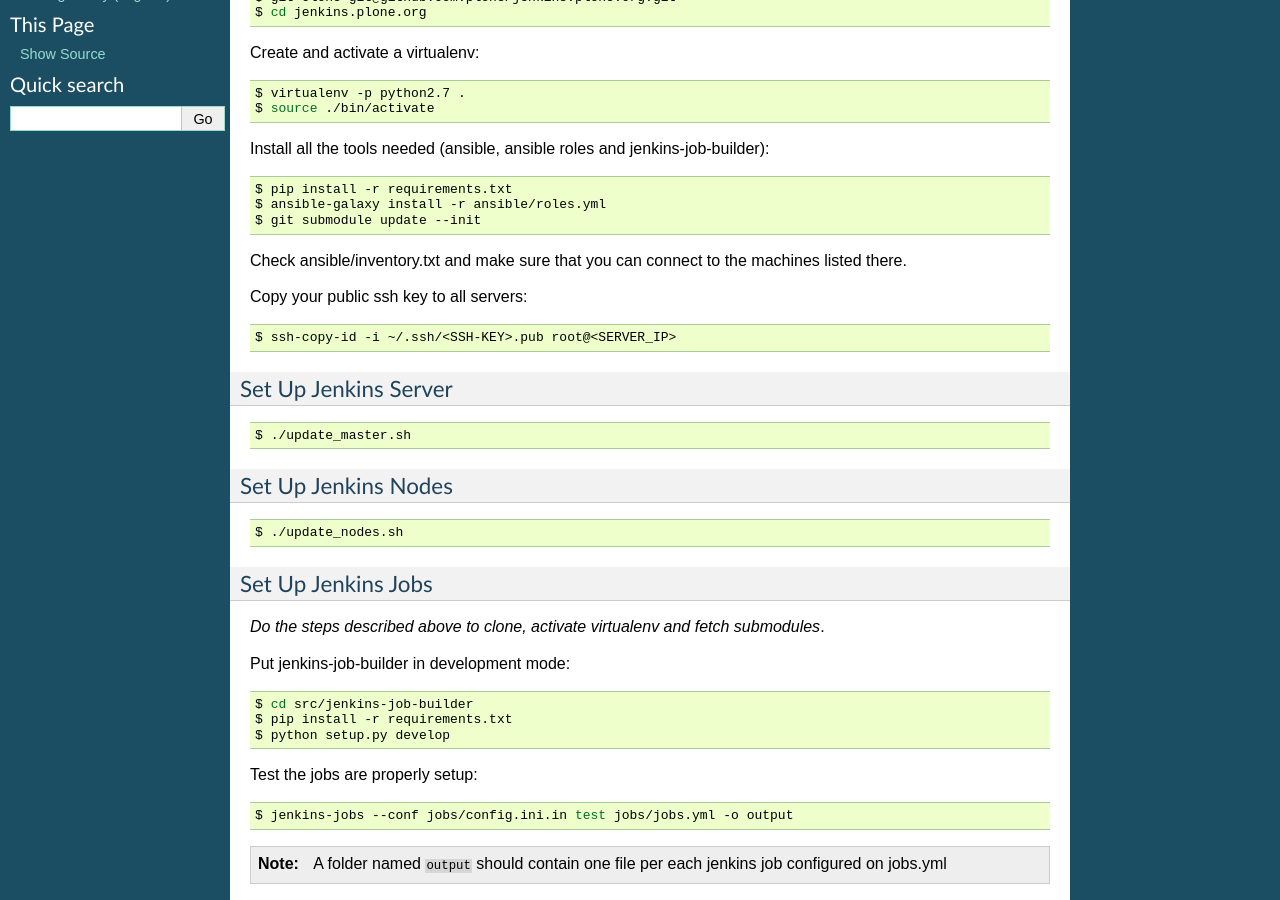
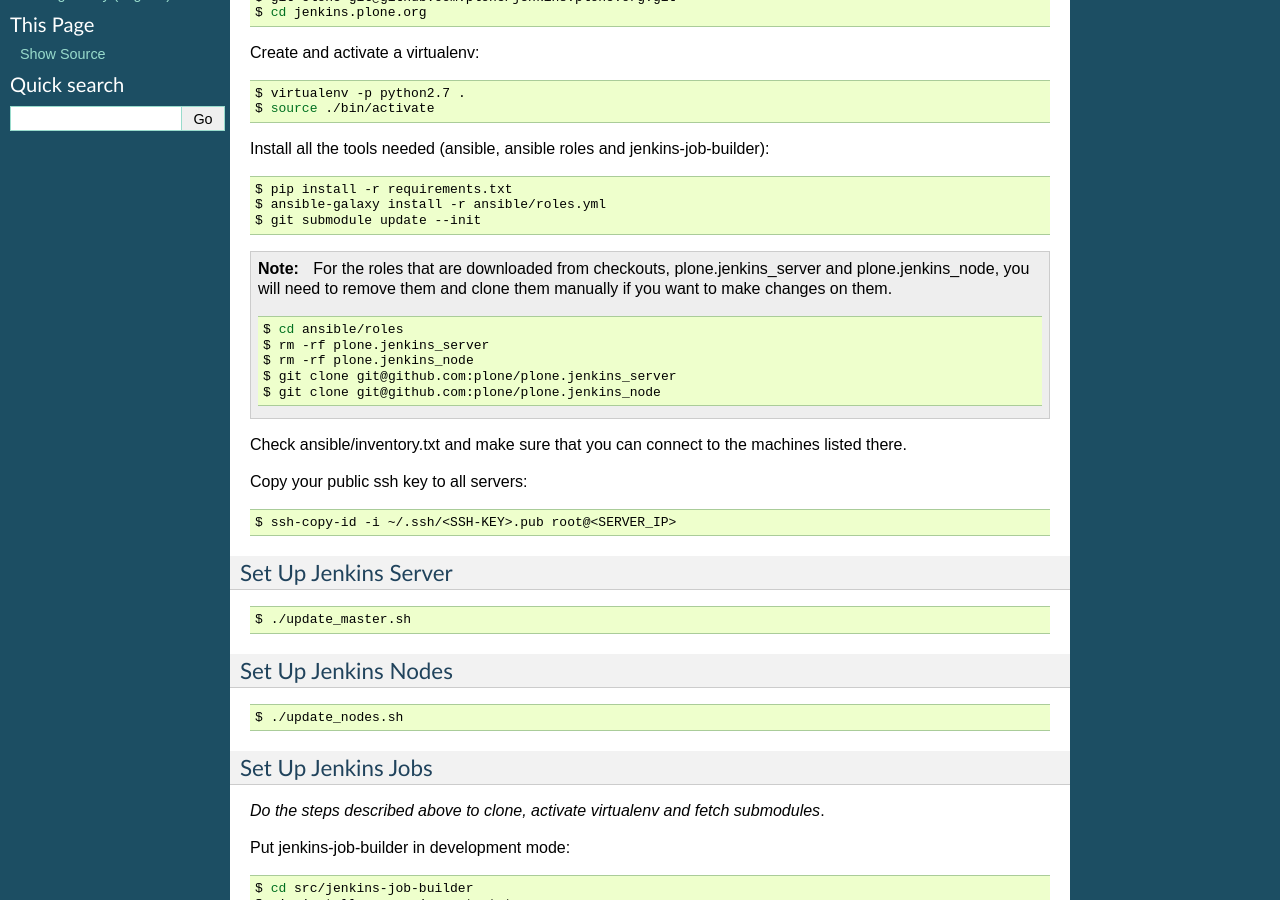
Before and after one commit to plone/jenkins.plone.org, a Sphinx documentation site: the page built from docs/source/setup.rst, in a window 1280 px wide and 900 px high, scrolled down 338 px. Built offline with Sphinx 7.4.7, drawn with Linux system fonts in a browser that asks for light colours.

Commit message:
Add note about how to use git checkouts

```diff
--- a/docs/source/setup.rst
+++ b/docs/source/setup.rst
@@ -33,6 +33,19 @@
     $ pip install -r requirements.txt
     $ ansible-galaxy install -r ansible/roles.yml
     $ git submodule update --init
+
+.. note::
+   For the roles that are downloaded from checkouts,
+   plone.jenkins_server and plone.jenkins_node,
+   you will need to remove them and clone them manually if you want to make changes on them.
+
+   .. code-block:: shell
+
+       $ cd ansible/roles
+       $ rm -rf plone.jenkins_server
+       $ rm -rf plone.jenkins_node
+       $ git clone git@github.com:plone/plone.jenkins_server
+       $ git clone git@github.com:plone/plone.jenkins_node
 
 Check ansible/inventory.txt and make sure that you can connect to the machines listed there.
 
```
